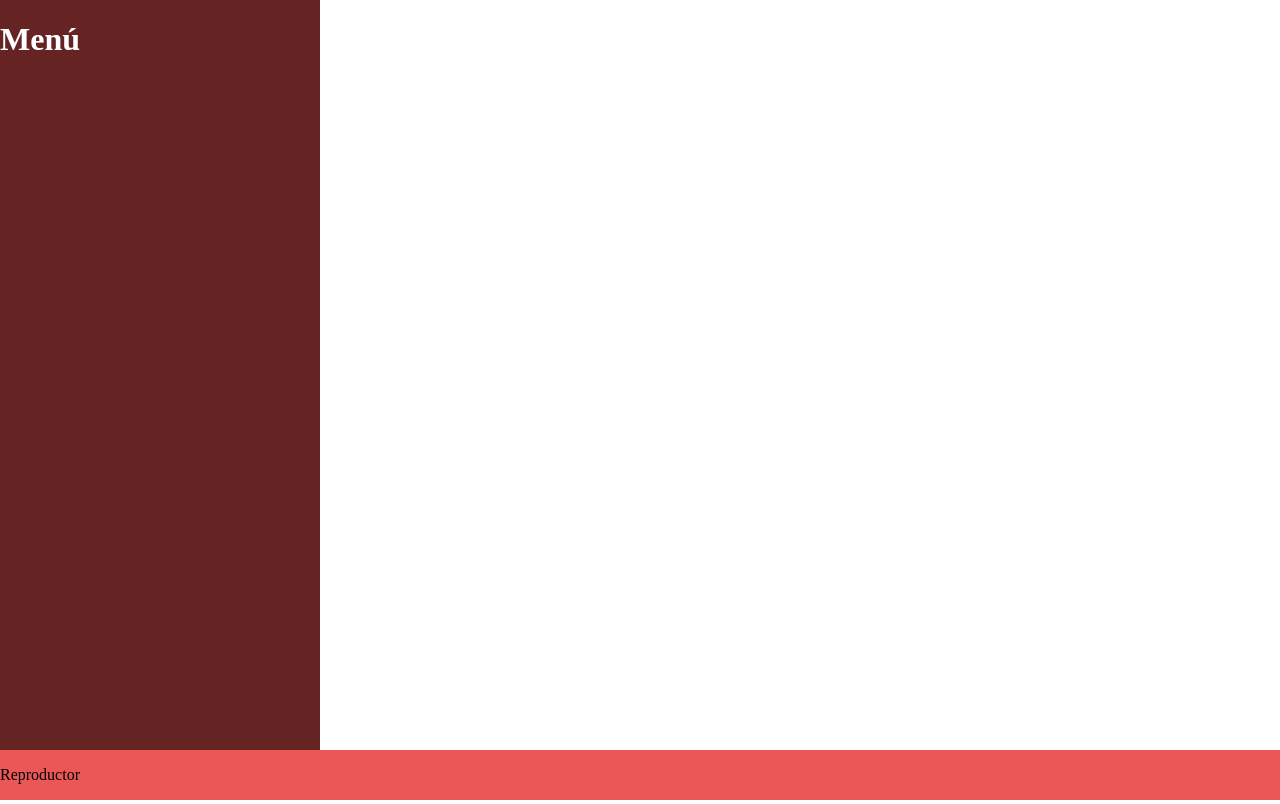
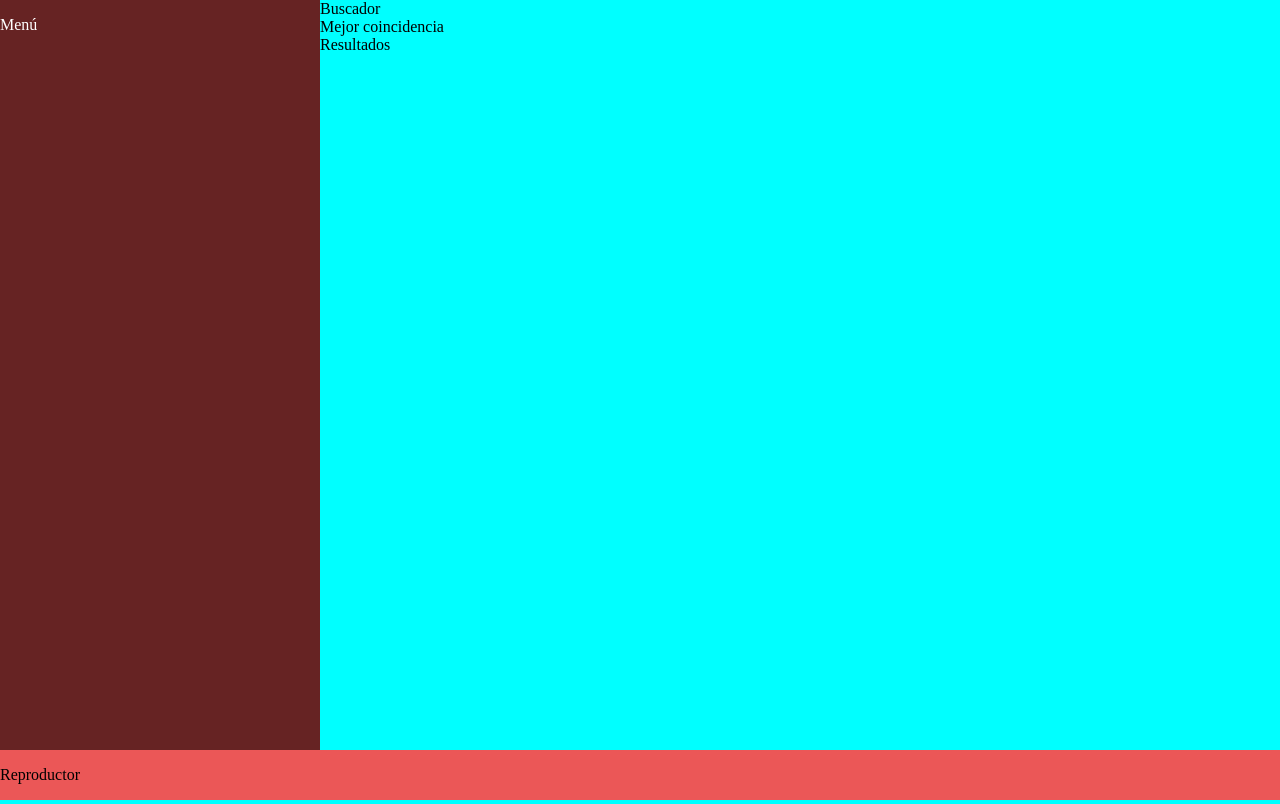
Before and after one commit to ElEmilAntonio/Foxbel, a website built with webpack: page index.html in a window 1280 px wide. Built offline with nearby package versions, Linux system fonts and the light colour scheme.

Commit message:
Estilos div index - .gitignore node_modules

```diff
--- a/index.html
+++ b/index.html
@@ -9,7 +9,7 @@
 <body>
 	<div class="index__principal">
 		<div class="index__menuIzq">
-			<h1>Menú</h1>
+			<p>Menú</p>
 		</div>
 		<div class="index__contenido">
 			<div class="index__buscador">Buscador</div>
--- a/src/css/index.css
+++ b/src/css/index.css
@@ -1,12 +1,18 @@
 
-body{
+body, html{
     margin: 0;
+    padding: 0;
     height: 100vh;
     display: flex;
     flex-direction: column;
+    background-color: aqua;
+}
+* {
+    box-sizing: border-box;
 }
 .index__principal{
     height: 100%;
+    display: flex;
 }
 .index__menuIzq{
     display: none;
```
Also changed, not shown: 1 other file.
